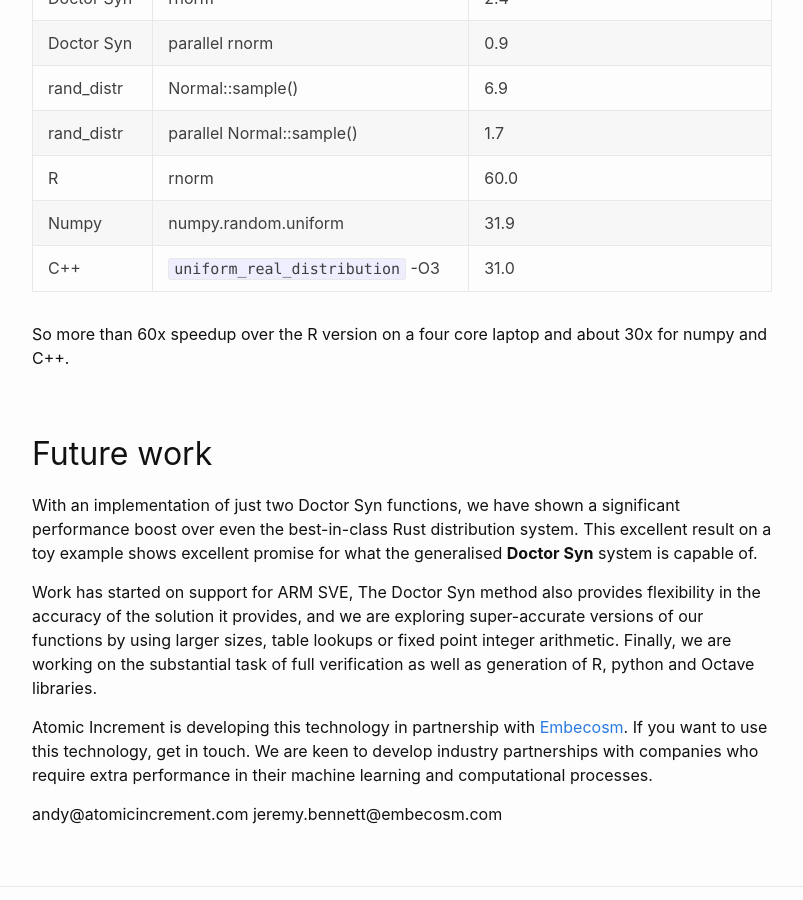
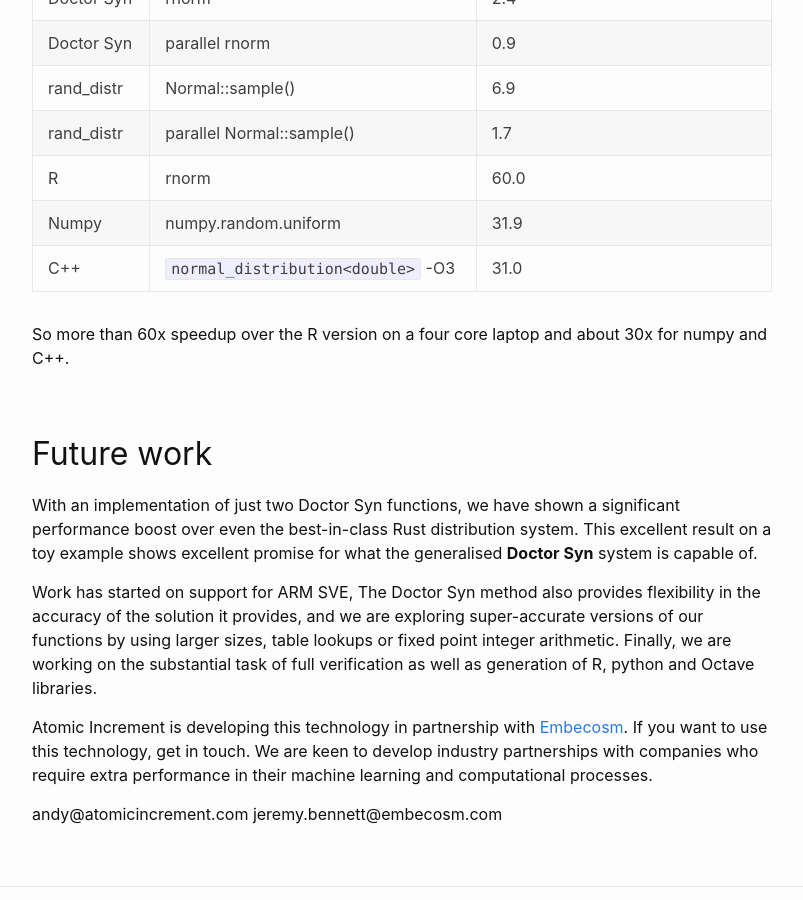
Before and after one commit to atomicincrement/atomicincrement.github.io, a Jekyll site: the page built from _posts/2021-11-18-polynomial-approximation.md, in a window 1280 px wide and 900 px high, scrolled down 6908 px. Shown: the whole window, without its empty margins (238-1041 px from the left). Built offline with Jekyll 4.4.1, drawn with Linux system fonts in a browser that asks for light colours.

Commit message:
Correction

```diff
--- a/_posts/2021-11-18-polynomial-approximation.md
+++ b/_posts/2021-11-18-polynomial-approximation.md
@@ -277,7 +277,7 @@ unsafe fn test_par_rnorm(d: &mut [f64]) {
 |rand_distr|parallel Normal::sample()|1.7|
 |R|rnorm|60.0|
 |Numpy|numpy.random.uniform|31.9|
-|C++|`uniform_real_distribution` -O3|31.0|
+|C++|`normal_distribution<double>` -O3|31.0|
 
 So more than 60x speedup over the R version
 on a four core laptop and about 30x for numpy
```
